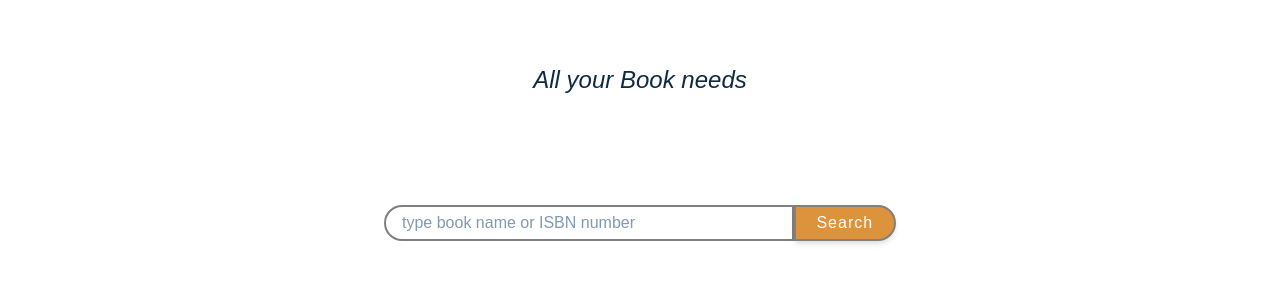
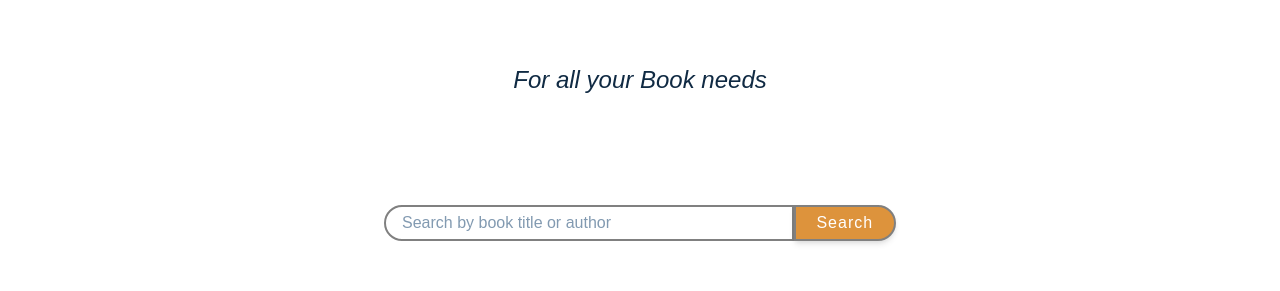
Before and after one commit to HydraSenpai/Libl, a React (Create React App) app in the folder client/: page / in a window 1280 px wide. Shown: the part 447-738 px from the top of the page. Built offline with nearby package versions, Linux system fonts and the light colour scheme; no server answers.

Commit message:
home search bar works

```diff
--- a/client/src/components/Hero.jsx
+++ b/client/src/components/Hero.jsx
@@ -1,19 +1,28 @@
-import React from 'react'
-import { Button, Form } from 'react-bootstrap'
-import { useState } from 'react'
+import React from 'react';
+import { Button, Form } from 'react-bootstrap';
+import { useState } from 'react';
+import { useFilterContext } from '../context/filter_context';
+import { useNavigate } from 'react-router-dom';
 
 const Hero = () => {
-  const [searchTerm, setSearchTerm] = useState('')
+  const { updateFilterFromHomeSearch } = useFilterContext();
+  const [searchTerm, setSearchTerm] = useState('');
+  const navigate = useNavigate();
 
   const submitHandler = (e) => {
-    e.preventDefault()
-    console.log(searchTerm)
-  }
+    e.preventDefault();
+    if (searchTerm && searchTerm.trim() !== '') {
+      updateFilterFromHomeSearch(searchTerm);
+      navigate('/catalogue');
+    }
+    setSearchTerm('');
+  };
+
   return (
     <div className='hero-div'>
       <h1 className='hero-title'>Libl</h1>
       <p className='hero-para'>
-        <i>All your Book needs</i>
+        <i>For all your Book needs</i>
       </p>
       {/* image */}
       <div className='hero-search-bar'>
@@ -22,8 +31,8 @@ const Hero = () => {
             className='hero-search-field'
             type='text'
             name='search-field'
-            id='seach-field'
-            placeholder='type book name or ISBN number'
+            id='search-field'
+            placeholder='Search by book title or author'
             value={searchTerm}
             onChange={(e) => setSearchTerm(e.target.value)}
           />
@@ -33,7 +42,7 @@ const Hero = () => {
         </Form>
       </div>
     </div>
-  )
-}
+  );
+};
 
-export default Hero
+export default Hero;
--- a/client/src/context/filter_context.js
+++ b/client/src/context/filter_context.js
@@ -53,6 +53,11 @@ const FilterProvider = ({ children }) => {
     dispatch({ type: UPDATE_FILTERS, payload: { name, value } });
   };
 
+  const updateFilterFromHomeSearch = (value) => {
+    let name = 'title';
+    dispatch({ type: UPDATE_FILTERS, payload: { name, value } });
+  };
+
   const clearFilters = () => {
     dispatch({ type: CLEAR_FILTERS });
   };
@@ -64,6 +69,7 @@ const FilterProvider = ({ children }) => {
         updateSort,
         updateFilters,
         clearFilters,
+        updateFilterFromHomeSearch,
       }}
     >
       {children}
--- a/client/src/context/user_context.js
+++ b/client/src/context/user_context.js
@@ -21,6 +21,7 @@ const token = localStorage.getItem('token');
 const initialState = {
   user: user ? JSON.parse(user) : null,
   token: token || null,
+  searchPhrase: '',
   isLoading: false,
   alertText: '',
 };
```
